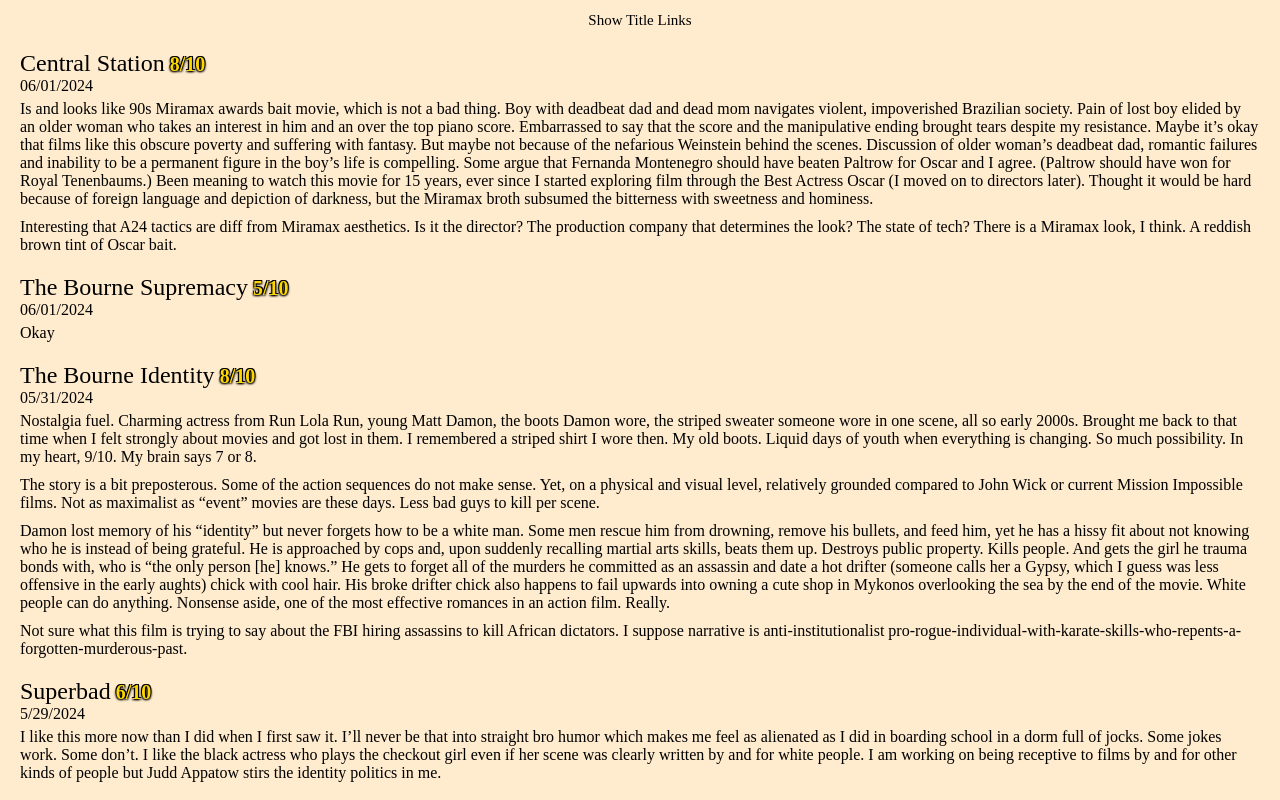
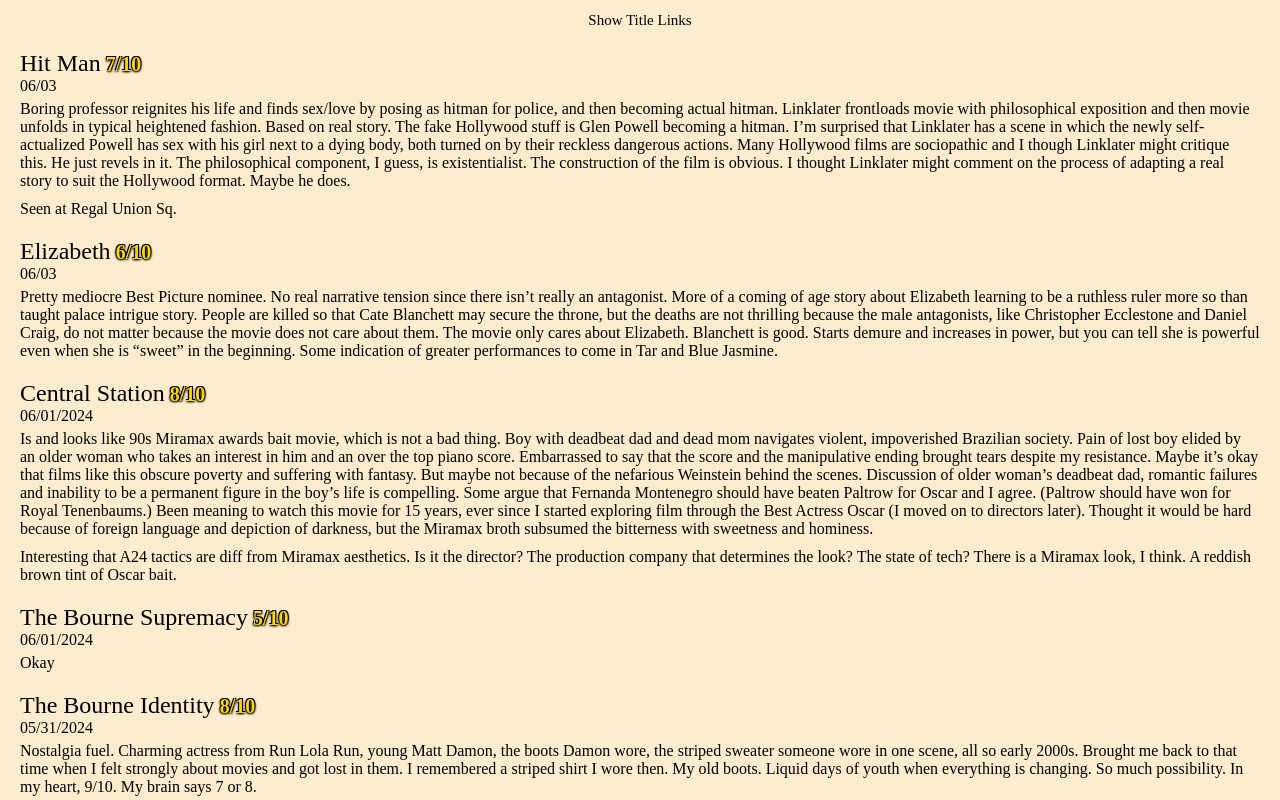
Before and after one commit to nkossally/movie-log, a React (Create React App) app: page / in a window 1280 px wide. Shown: the top 800 px of the page. Built offline with nearby package versions, Linux system fonts and the light colour scheme.

Commit message:
add reviews

```diff
--- a/src/App.js
+++ b/src/App.js
@@ -51,6 +51,8 @@
   const ref43 = useRef(null);
   const ref44 = useRef(null);
   const ref45 = useRef(null);
+  const ref46 = useRef(null);
+  const ref47 = useRef(null);
 
   const toggleLinks = () => {
     setShowLinks(!showLinks);
@@ -74,6 +76,12 @@
 
       {showLinks && (
         <div className="links-container">
+          <button className="title-link" onClick={scrollRefIntoView(ref47)}>
+            Hit Man
+          </button>
+          <button className="title-link" onClick={scrollRefIntoView(ref46)}>
+            Elizabeth
+          </button>
           <button className="title-link" onClick={scrollRefIntoView(ref45)}>
             Central Station
           </button>
@@ -224,10 +232,34 @@
       >
         {/* <Review
         title=""
+        ref={ref45}
         date=""
         text=""
         rating={}
       />  */}
+        {/* <Review
+        title=""
+        ref={ref45}
+        date=""
+        text=""
+        rating={}
+      />  */}
+        <Review
+          title="Hit Man"
+          ref={ref47}
+          date="06/03"
+          text="Boring professor reignites his life and finds sex/love by posing as hitman for police, and then becoming actual hitman. Linklater frontloads movie with philosophical exposition and then movie unfolds in typical heightened fashion. Based on real story. The fake Hollywood stuff is Glen Powell becoming a hitman. I’m surprised that Linklater has a scene in which the newly self-actualized Powell has sex with his girl next to a dying body, both turned on by their reckless dangerous actions. Many Hollywood films are sociopathic and I though Linklater might critique this. He just revels in it. The philosophical component, I guess, is existentialist. The construction of the film is obvious. I thought Linklater might comment on the process of adapting a real story to suit the Hollywood format. Maybe he does."
+          text2="Seen at Regal Union Sq."
+          rating={7}
+        />
+        <Review
+          title="Elizabeth"
+          ref={ref46}
+          date="06/03"
+          text="Pretty mediocre Best Picture nominee. No real narrative tension since there isn’t really an antagonist. More of a coming of age story about Elizabeth learning to be a ruthless ruler more so than taught palace intrigue story. People are killed so that Cate Blanchett may secure the throne, but the deaths are not thrilling because the male antagonists, like Christopher Ecclestone and Daniel Craig, do not matter because the movie does not care about them. The movie only cares about Elizabeth. Blanchett is good. Starts demure and increases in power, but you can tell she is powerful even when she is “sweet” in the beginning. Some indication of greater performances to come in Tar and Blue Jasmine."
+          text2=""
+          rating={6}
+        />
         <Review
           title="Central Station"
           ref={ref45}
```
